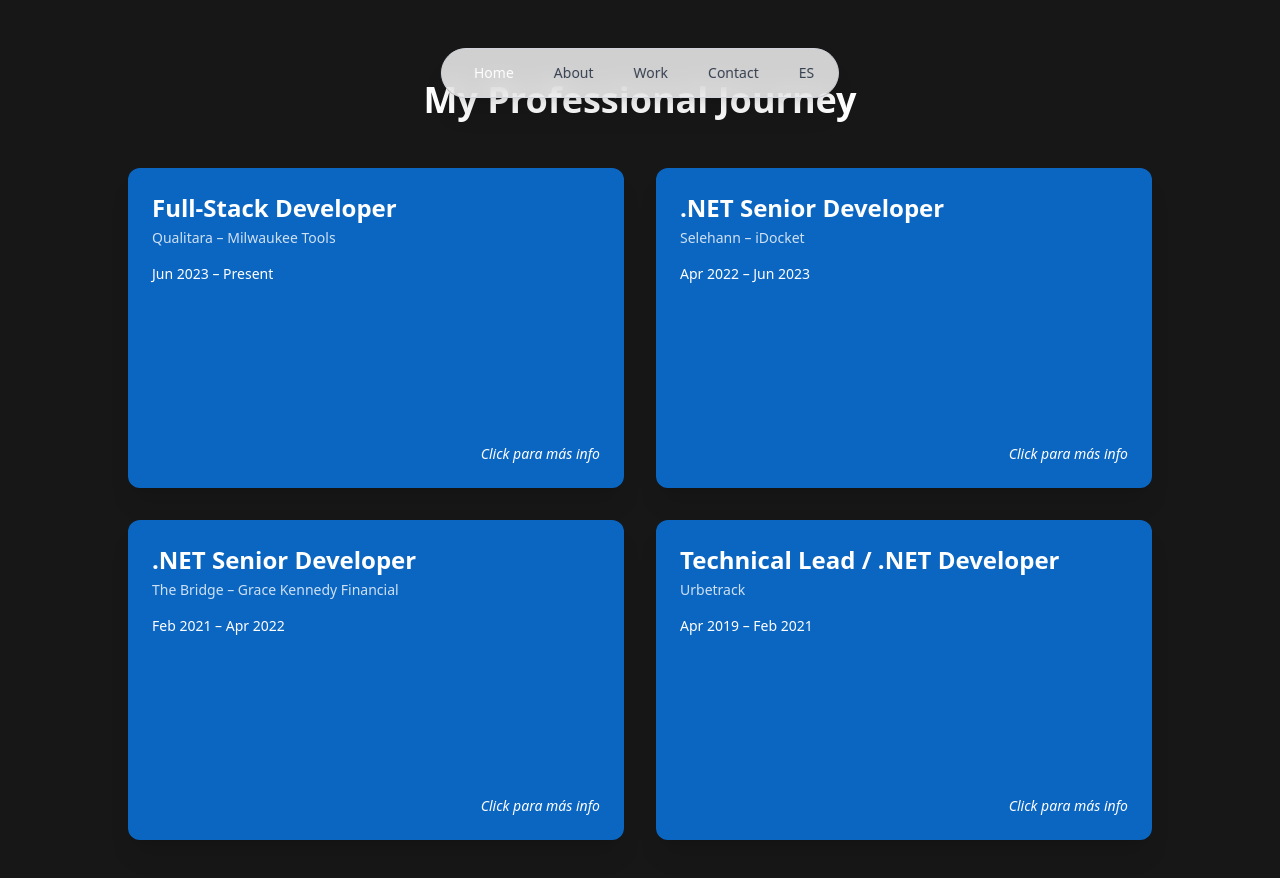
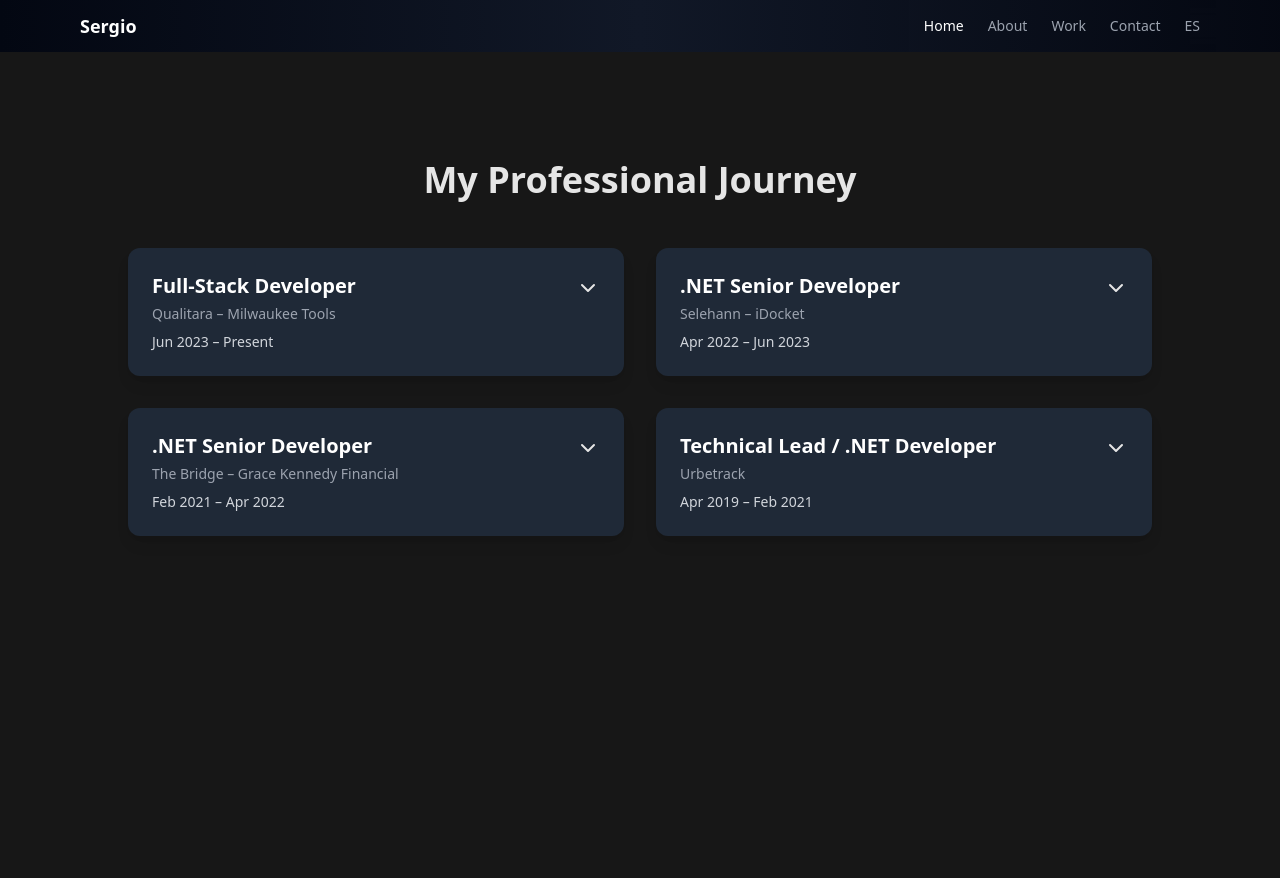
Before and after one commit to demarcosergio/sergio-portfolioV2, a Next.js app: page / in a window 1280 px wide. Shown: the top 878 px of the page. Built offline with nearby package versions, Linux system fonts and the light colour scheme.

Commit message:
Refactor layout with dark theme and modern header

```diff
--- a/src/app/contact/page.tsx
+++ b/src/app/contact/page.tsx
@@ -6,10 +6,10 @@ import { translations } from "@/data/translations";
 export default function Contact() {
     const { lang } = useContext(LanguageContext);
     return (
-        <main className="min-h-screen bg-white p-6 pt-8 sm:pt-24">
+        <main className="min-h-screen p-6 pt-8 sm:pt-24">
             <div className="max-w-3xl mx-auto">
-                <h1 className="text-4xl font-bold text-gray-900 mb-8">{translations[lang].contact.title}</h1>
-                <div className="space-y-4 text-lg text-gray-700">
+                <h1 className="text-4xl font-bold text-neutral-100 mb-8">{translations[lang].contact.title}</h1>
+                <div className="space-y-4 text-lg text-neutral-300">
                     <p>
                         <span className="font-semibold">Email:</span>{" "}
                         <a
--- a/src/app/globals.css
+++ b/src/app/globals.css
@@ -3,15 +3,8 @@
 @tailwind utilities;
 
 :root {
-  --background: #ffffff;
-  --foreground: #171717;
-}
-
-@media (prefers-color-scheme: dark) {
-  :root {
-    --background: #0a0a0a;
-    --foreground: #ededed;
-  }
+  --background: #111111;
+  --foreground: #e5e5e5;
 }
 
 body {
--- a/src/app/layout.tsx
+++ b/src/app/layout.tsx
@@ -18,10 +18,10 @@ export default function RootLayout({
 }) {
   return (
     <html lang="en" className={`${GeistSans.variable} ${GeistMono.variable}`}>
-      <body className="font-sans bg-white antialiased">
+      <body className="font-sans bg-neutral-900 text-neutral-200 antialiased">
         <LanguageProvider>
           <Navbar />
-          {children}
+          <div className="pt-20">{children}</div>
         </LanguageProvider>
       </body>
     </html>
--- a/src/app/page.tsx
+++ b/src/app/page.tsx
@@ -8,7 +8,7 @@ import { translations } from "@/data/translations";
 export default function HomePage() {
   const { lang } = useContext(LanguageContext);
   return (
-    <div className="min-h-screen bg-[#171717] text-white py-20 px-4">
+    <div className="min-h-screen py-20 px-4">
       <h1 className="text-4xl font-bold text-center mb-12">
         {translations[lang].home.title}
       </h1>
--- a/src/app/work/page.tsx
+++ b/src/app/work/page.tsx
@@ -54,28 +54,28 @@ export default function Work() {
     ];
 
     return (
-        <main className="min-h-screen bg-white p-6 pt-8 sm:pt-24">
+        <main className="min-h-screen p-6 pt-8 sm:pt-24">
             <div className="max-w-4xl mx-auto">
-                <h1 className="text-4xl font-bold text-gray-900 mb-8">
+                <h1 className="text-4xl font-bold text-neutral-100 mb-8">
                     {translations[lang].work.title}
                 </h1>
                 <div className="space-y-8">
                     {workExperience.map((job) => (
-                        <div key={job.id} className="bg-gray-50 p-6 rounded-lg shadow">
+                        <div key={job.id} className="bg-gray-800 p-6 rounded-lg shadow">
                             <div className="flex flex-col sm:flex-row justify-between items-start sm:items-center">
                                 <div>
-                                    <h2 className="text-2xl font-bold text-gray-800">
+                                    <h2 className="text-2xl font-bold text-neutral-200">
                                         {job.company}
                                     </h2>
-                                    <p className="text-gray-600">{job.role}</p>
+                                    <p className="text-gray-400">{job.role}</p>
                                 </div>
-                                <span className="text-sm text-gray-500">{job.period}</span>
+                                <span className="text-sm text-gray-400">{job.period}</span>
                             </div>
                             <div className="mt-4">
-                                <p className="text-gray-700">
+                                <p className="text-gray-300">
                                     <span className="font-semibold">Tech:</span> {job.tech}
                                 </p>
-                                <p className="mt-2 text-gray-700">{job.tasks}</p>
+                                <p className="mt-2 text-gray-300">{job.tasks}</p>
                             </div>
                         </div>
                     ))}
--- a/src/components/ExperienceCard.tsx
+++ b/src/components/ExperienceCard.tsx
@@ -1,8 +1,7 @@
-// src/components/ExperienceCard.tsx
 "use client";
-
-import { motion, useAnimation } from "framer-motion";
+import { motion, AnimatePresence } from "framer-motion";
 import { useState } from "react";
+import { ChevronDown } from "lucide-react";
 import { Experience } from "@/data/experiences";
 
 interface Props {
@@ -10,59 +9,38 @@ interface Props {
 }
 
 export default function ExperienceCard({ experience }: Props) {
-    const controls = useAnimation();
-    const [flipped, setFlipped] = useState(false);
-
-    const handleClick = async () => {
-        setFlipped(!flipped);
-        await controls.start({ rotateY: flipped ? 0 : 180 });
-    };
+    const [open, setOpen] = useState(false);
+    const toggle = () => setOpen(!open);
 
     return (
         <motion.div
-            className="relative w-full h-64 sm:h-72 md:h-80 bg-transparent cursor-pointer perspective"
-            onClick={handleClick}
+            layout
+            className="bg-gray-800 rounded-xl shadow-lg p-6 cursor-pointer"
+            onClick={toggle}
         >
-            <motion.div
-                animate={controls}
-                initial={{ rotateY: 0 }}
-                transition={{ duration: 0.8 }}
-                className="absolute w-full h-full rounded-xl shadow-xl transform-style-preserve-3d"
-            >
-                {/* Front side */}
-                <div className="absolute backface-hidden w-full h-full bg-[#0b66c2] text-white p-6 rounded-xl flex flex-col justify-between">
-                    <div>
-                        <h3 className="text-2xl font-bold">{experience.title}</h3>
-                        <p className="text-sm opacity-80 mt-1">{experience.company}</p>
-                        <p className="text-sm mt-4">{experience.period}</p>
-                    </div>
-                    <p className="text-right text-sm italic">Click para más info</p>
+            <div className="flex items-start justify-between">
+                <div>
+                    <h3 className="text-xl font-semibold text-white">{experience.title}</h3>
+                    <p className="text-sm text-gray-400 mt-1">{experience.company}</p>
+                    <p className="text-sm mt-2 text-gray-300">{experience.period}</p>
                 </div>
-
-                {/* Back side */}
-                <div className="absolute backface-hidden w-full h-full bg-white text-gray-800 p-6 rounded-xl rotate-y-180 overflow-auto">
-                    <h4 className="text-lg font-semibold mb-2">Responsabilidades</h4>
-                    <ul className="list-disc list-inside text-sm space-y-1">
+                <ChevronDown className={`mt-1 transition-transform ${open ? "rotate-180" : "rotate-0"}`} />
+            </div>
+            <AnimatePresence>
+                {open && (
+                    <motion.ul
+                        initial={{ opacity: 0, height: 0 }}
+                        animate={{ opacity: 1, height: "auto" }}
+                        exit={{ opacity: 0, height: 0 }}
+                        transition={{ duration: 0.3 }}
+                        className="mt-4 list-disc list-inside text-sm text-gray-300 space-y-1"
+                    >
                         {experience.responsibilities.map((item, index) => (
                             <li key={index}>{item}</li>
                         ))}
-                    </ul>
-                </div>
-            </motion.div>
+                    </motion.ul>
+                )}
+            </AnimatePresence>
         </motion.div>
     );
 }
-
-// Agrega estas clases en tu Tailwind config si no las tenés:
-// perspective: {
-//   perspective: "1000px",
-// },
-// "transform-style-preserve-3d": {
-//   transformStyle: "preserve-3d",
-// },
-// "backface-hidden": {
-//   backfaceVisibility: "hidden",
-// },
-// "rotate-y-180": {
-//   transform: "rotateY(180deg)",
-// }
--- a/src/components/Navbar.tsx
+++ b/src/components/Navbar.tsx
@@ -1,14 +1,15 @@
 "use client";
 import Link from "next/link";
 import { usePathname } from "next/navigation";
-import { useContext } from "react";
-import MobileNavbar from "./MobileNavbar";
+import { useState, useContext } from "react";
+import { Menu, X } from "lucide-react";
 import { LanguageContext } from "@/contexts/LanguageContext";
 import { translations } from "@/data/translations";
 
-const DesktopNavbar = () => {
+export default function Navbar() {
   const pathname = usePathname();
   const { lang, setLang } = useContext(LanguageContext);
+  const [open, setOpen] = useState(false);
   const navItems = [
     { name: translations[lang].nav.home, href: "/" },
     { name: translations[lang].nav.about, href: "/about" },
@@ -17,33 +18,52 @@ const DesktopNavbar = () => {
   ];
 
   return (
-        <nav className="hidden sm:block fixed top-12 left-1/2 -translate-x-1/2 z-50">
-            <div className="flex gap-2 bg-white/80 backdrop-blur-md shadow-xl rounded-full py-2 px-4 border border-gray-300">
+    <header className="fixed top-0 left-0 w-full z-50 bg-gradient-to-r from-gray-950 via-gray-900 to-gray-950/90 backdrop-blur">
+      <div className="max-w-6xl mx-auto flex items-center justify-between px-4 py-3">
+        <Link href="/" className="font-bold text-lg text-white">
+          Sergio
+        </Link>
+        <nav className="hidden sm:flex gap-6">
           {navItems.map(({ name, href }) => (
             <Link
               key={name}
               href={href}
-                        className={`px-4 py-1.5 text-sm rounded-full transition ${pathname === href ? "bg-linkedin text-white" : "text-gray-700 hover:text-black"
-                            }`}
+              className={`text-sm transition-colors ${pathname === href ? "text-white" : "text-gray-400 hover:text-white"}`}
             >
               {name}
             </Link>
           ))}
-                <button onClick={() => setLang(lang === "en" ? "es" : "en")} className="ml-2 px-2 text-sm text-gray-700 hover:text-black">
+          <button
+            onClick={() => setLang(lang === "en" ? "es" : "en")}
+            className="text-sm text-gray-400 hover:text-white"
+          >
             {lang === "en" ? "ES" : "EN"}
           </button>
+        </nav>
+        <button className="sm:hidden text-gray-200" onClick={() => setOpen(!open)}>
+          {open ? <X size={20} /> : <Menu size={20} />}
+        </button>
       </div>
+      {open && (
+        <nav className="sm:hidden px-4 pb-4 flex flex-col gap-2">
+          {navItems.map(({ name, href }) => (
+            <Link
+              key={name}
+              href={href}
+              onClick={() => setOpen(false)}
+              className={`py-2 text-sm ${pathname === href ? "text-white" : "text-gray-400 hover:text-white"}`}
+            >
+              {name}
+            </Link>
+          ))}
+          <button
+            onClick={() => setLang(lang === "en" ? "es" : "en")}
+            className="mt-2 text-sm self-start text-gray-400 hover:text-white"
+          >
+            {lang === "en" ? "ES" : "EN"}
+          </button>
         </nav>
+      )}
+    </header>
   );
-};
-
-const Navbar = () => {
-    return (
-        <>
-            <MobileNavbar />
-            <DesktopNavbar />
-        </>
-    );
-};
-
-export default Navbar;
+}
```
Also changed, not shown: src/app/about/page.tsx (+9 -9 lines), src/app/projects/novatech/page.tsx (+7 -7 lines). Lines whose indentation alone changed are shown as unchanged.
